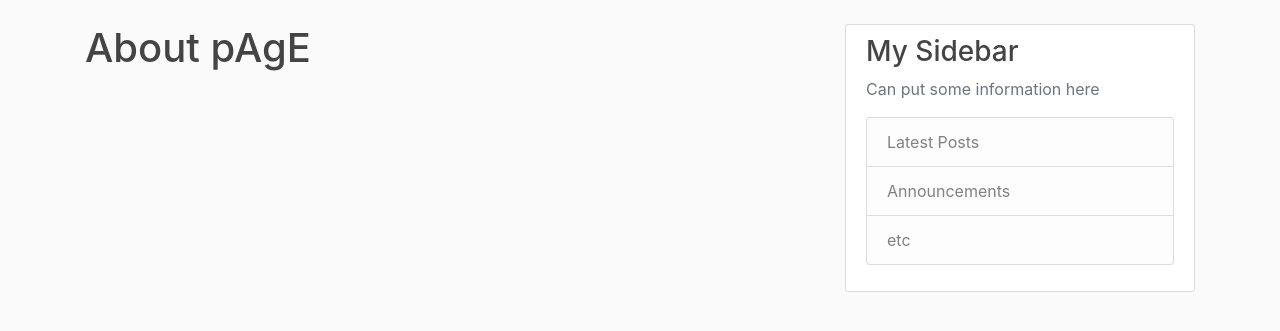
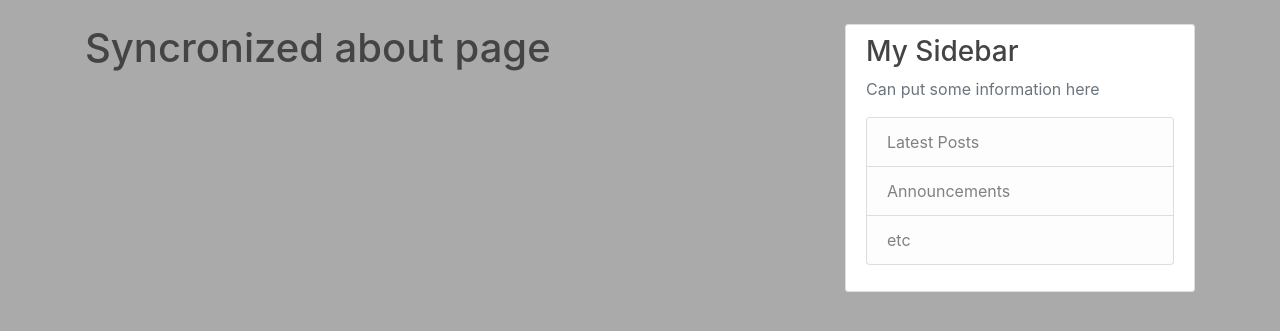
Before and after one commit to Mathemmagician/Flask_website, a Flask app: page /about in a window 1280 px wide. Shown: the part 56-387 px from the top of the page. Run offline with Flask 2, Linux system fonts and the light colour scheme; some libraries are stand-ins or nearby versions.

```diff
--- a/flaskblog/static/main.css
+++ b/flaskblog/static/main.css
@@ -1,5 +1,5 @@
 body {
-  background: #fafafa;
+  background: #aaaaaa;
   color: #333333;
   margin-top: 5rem;
 }
--- a/flaskblog/templates/about.html
+++ b/flaskblog/templates/about.html
@@ -1,4 +1,5 @@
 {% extends "layout.html" %}
 {% block content%}
-	<h1> About pAgE </h1>
+	<h1> Syncronized about page </h1>
+
 {% endblock content %}
```
Also changed, not shown: flaskblog/site.db (deleted), 1 other file.
